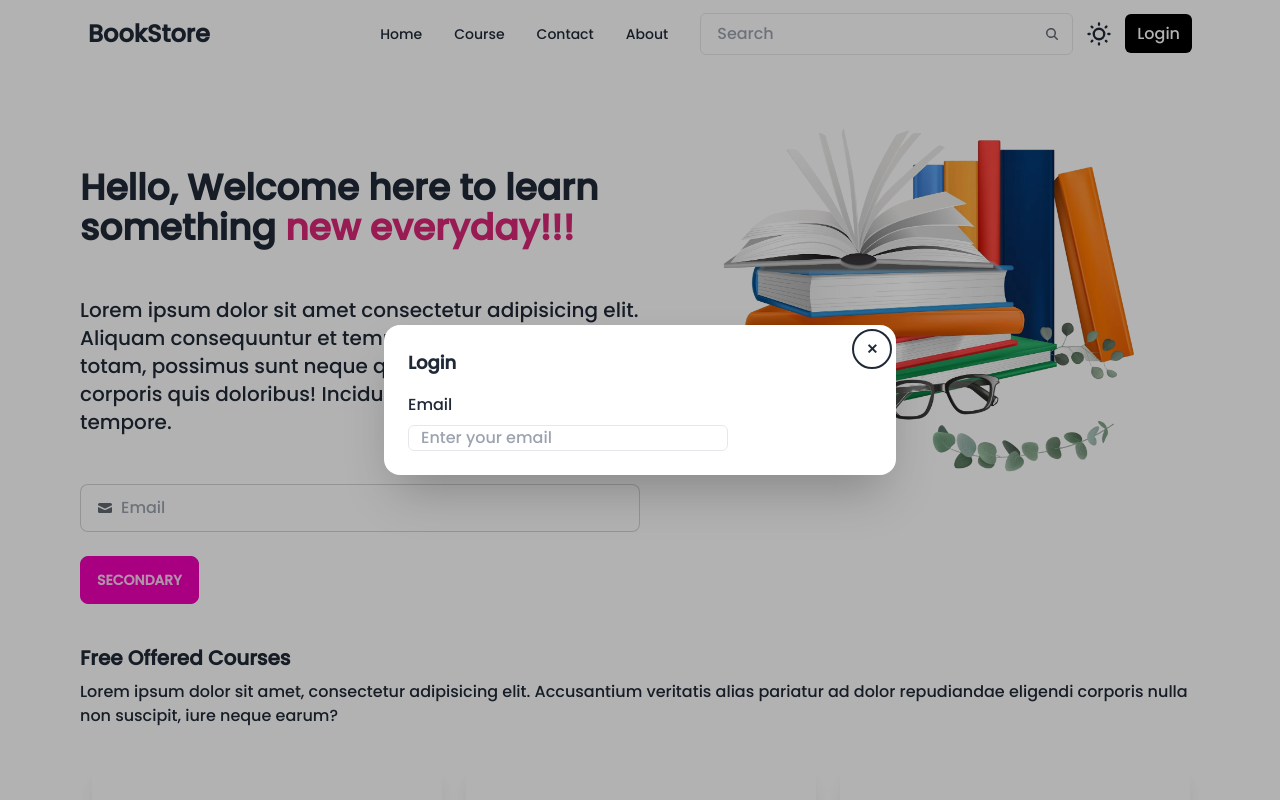
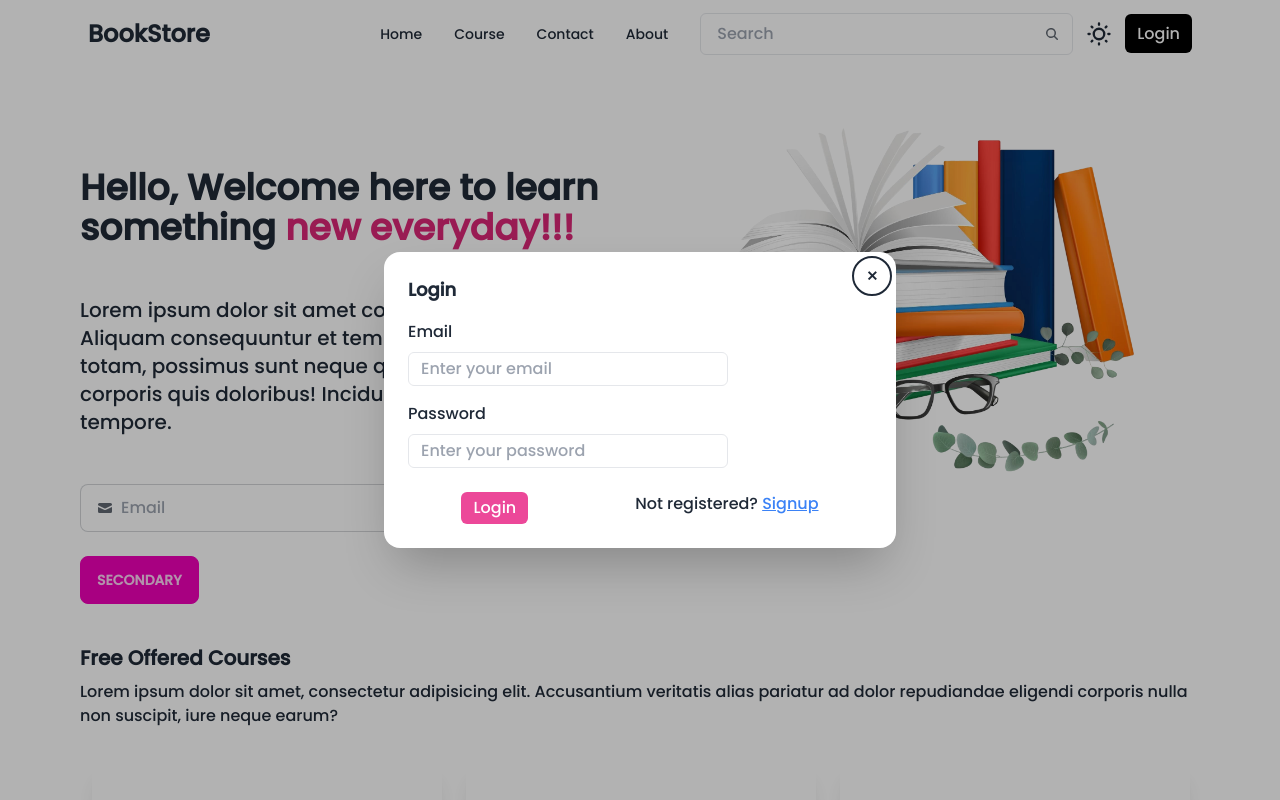
Before and after one commit to Shakthivelk24/MERNStack_Book_Application, a React app in the folder frontend/: page / in a window 1280 px wide. Both pictures are taken after a click on the link "Login". Shown: the top 800 px of the page. Built offline with nearby package versions, Linux system fonts and the light colour scheme; the HTML template or start-up script is replaced by a standard one.

Commit message:
Updated the Login part

```diff
--- a/frontend/src/components/Login.jsx
+++ b/frontend/src/components/Login.jsx
@@ -1,26 +1,81 @@
 import React from "react";
+import { Link } from "react-router-dom";
+import { useForm } from "react-hook-form";
 
 export default function Login() {
+ const {
+    register,
+    handleSubmit,
+    formState: { errors },
+  } = useForm()
+
+  const onSubmit = (data) => console.log(data)
   return (
     <div>
-      {/* You can open the modal using document.getElementById('ID').showModal() method */}
-
       <dialog id="my_modal_3" className="modal">
         <div className="modal-box">
-          <form method="dialog">
+          <form onSubmit={handleSubmit(onSubmit)} method="dialog">
             {/* if there is a button in form, it will close the modal */}
-            <button className="btn btn-sm btn-circle btn-ghost absolute right-2 top-2">
+            <Link
+              to="/"
+              className="btn btn-sm btn-circle btn-ghost absolute right-2 top-2"
+              onClick={() => document.getElementById("my_modal_3").close()}
+            >
               ✕
-            </button>
+            </Link>
+
+            <h3 className="font-bold text-lg">Login</h3>
+            {/* Email */}
+            <div className="mt-4 space-y-2">
+              <span>Email</span>
+              <br />
+              <input
+                type="email"
+                placeholder="Enter your email"
+                className="w-80 px-3 py-1 border rounded-md outline-none"
+                {...register("email", { required: true })}
+              />
+              <br />
+              {errors.email && (
+                <span className="text-sm text-red-500">
+                  This field is required
+                </span>
+              )}
+            </div>
+            {/* password */}
+            <div className="mt-4 space-y-2">
+              <span>Password</span>
+              <br />
+              <input
+                type="password"
+                placeholder="Enter your password"
+                className="w-80 px-3 py-1 border rounded-md outline-none"
+                {...register("password", { required: true })}
+              />
+              <br />
+              {errors.password && (
+                <span className="text-sm text-red-500">
+                  This field is required
+                </span>
+              )}
+            </div>
+
+            {/* Button */}
+            <div className="flex justify-around mt-6">
+              <button className="bg-pink-500 text-white rounded-md px-3 py-1 hover:bg-pink-700 duration-200">
+                Login
+              </button>
+              <p>
+                Not registered?{" "}
+                <Link
+                  to="/signup"
+                  className="underline text-blue-500 cursor-pointer"
+                >
+                  Signup
+                </Link>{" "}
+              </p>
+            </div>
           </form>
-          <h3 className="font-bold text-lg">Login</h3>
-          <div className="mt-4 space-y-2">
-            <span>Email</span>
-            <br />
-            <input type="email"
-            placeholder="Enter your email"
-            className="w-80 px-3 border rounded-md outline-none" />
-          </div>
         </div>
       </dialog>
     </div>
```
